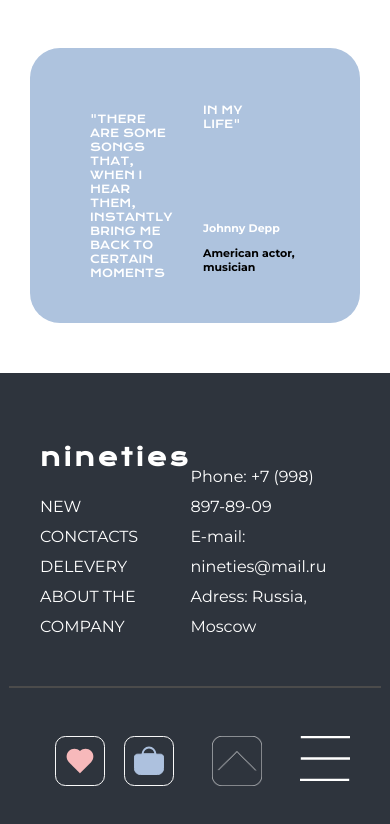
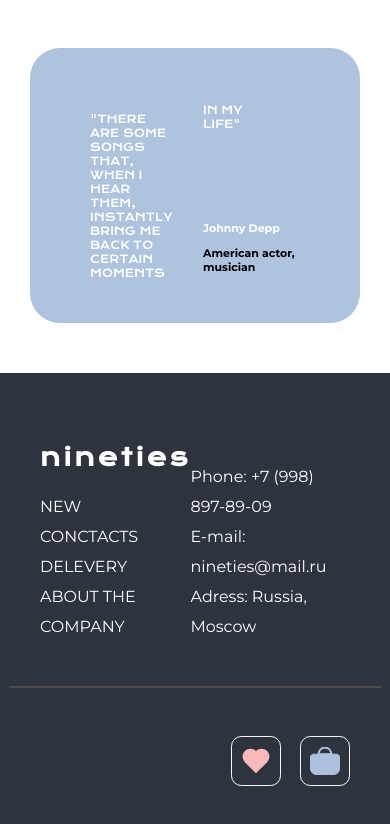
Before and after one commit to Croomkie/ProjetVersioning, a plain HTML site: page index.html in a window 390 px wide. Shown: the part 3017-3841 px from the top of the page. Drawn offline with nearby package versions, Linux system fonts and the light colour scheme.

Commit message:
Revert "feat: 🎸 Footer responsive"
This reverts commit 9fddb6b042302ec500edf5069d2cda9b242c2958.

```diff
--- a/index.html
+++ b/index.html
@@ -167,16 +167,10 @@
     </section>
     <hr>
     <section id="beforeHr">
-      <article id="burgerMenuMobile">
-        <img src="images/munuBerger.svg" alt="">
-      </article>
       <article id="language">
         <p>Language EN</p>
         <img src="images/flecheBas.svg" alt="fleche vers le bas">
       </article>
-      <div id="imgMobileCenter">
-        <img src="images/logoRectangleFleche.png" alt="logoRectangleFleche">
-      </div>
       <div id="imageSVG">
         <img src="images/rectangleCoeur.svg" alt="">
         <img src="images/rectanglePanier.svg" alt="">
```
Also changed, not shown: images/munuBerger.svg (deleted).
